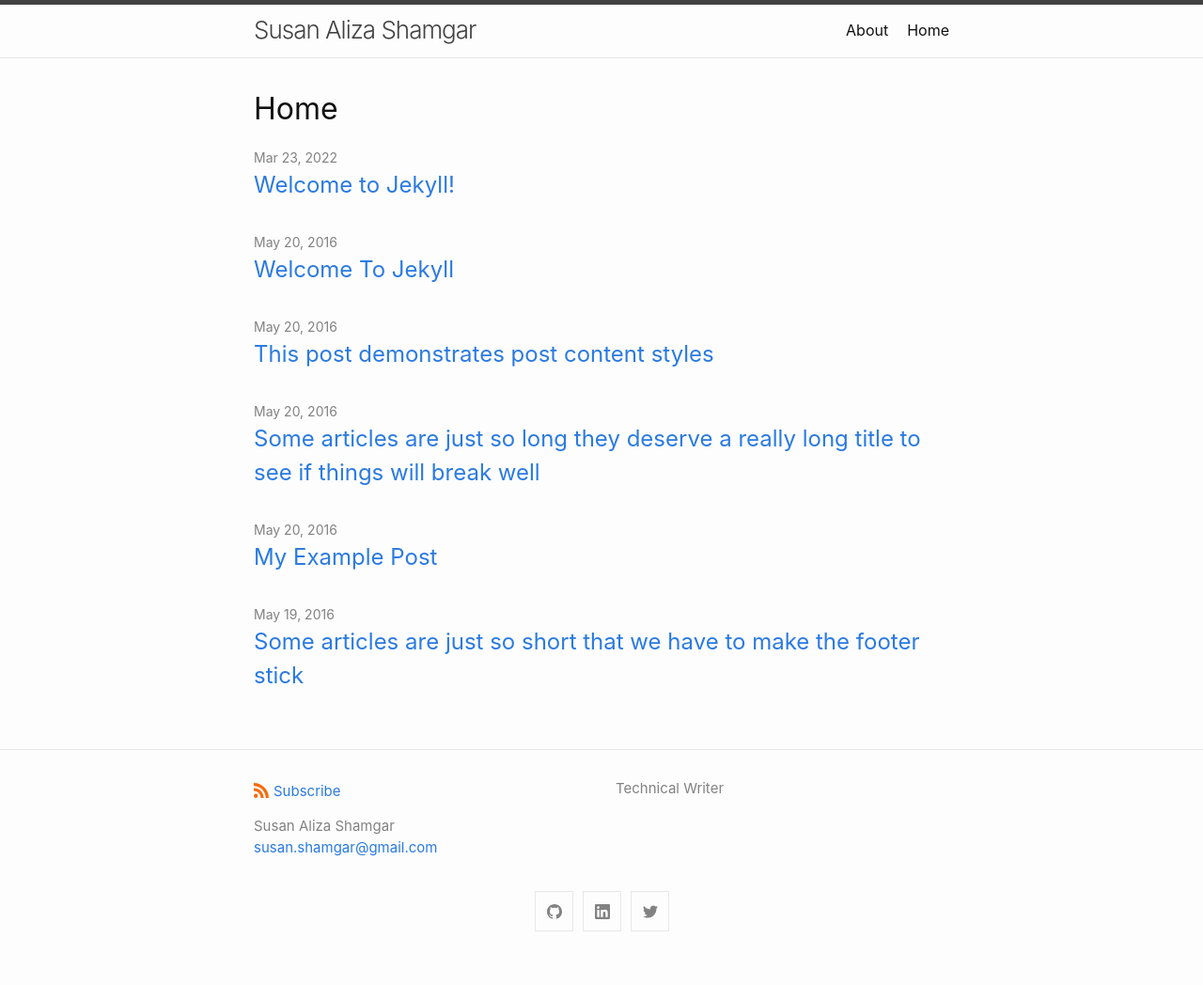
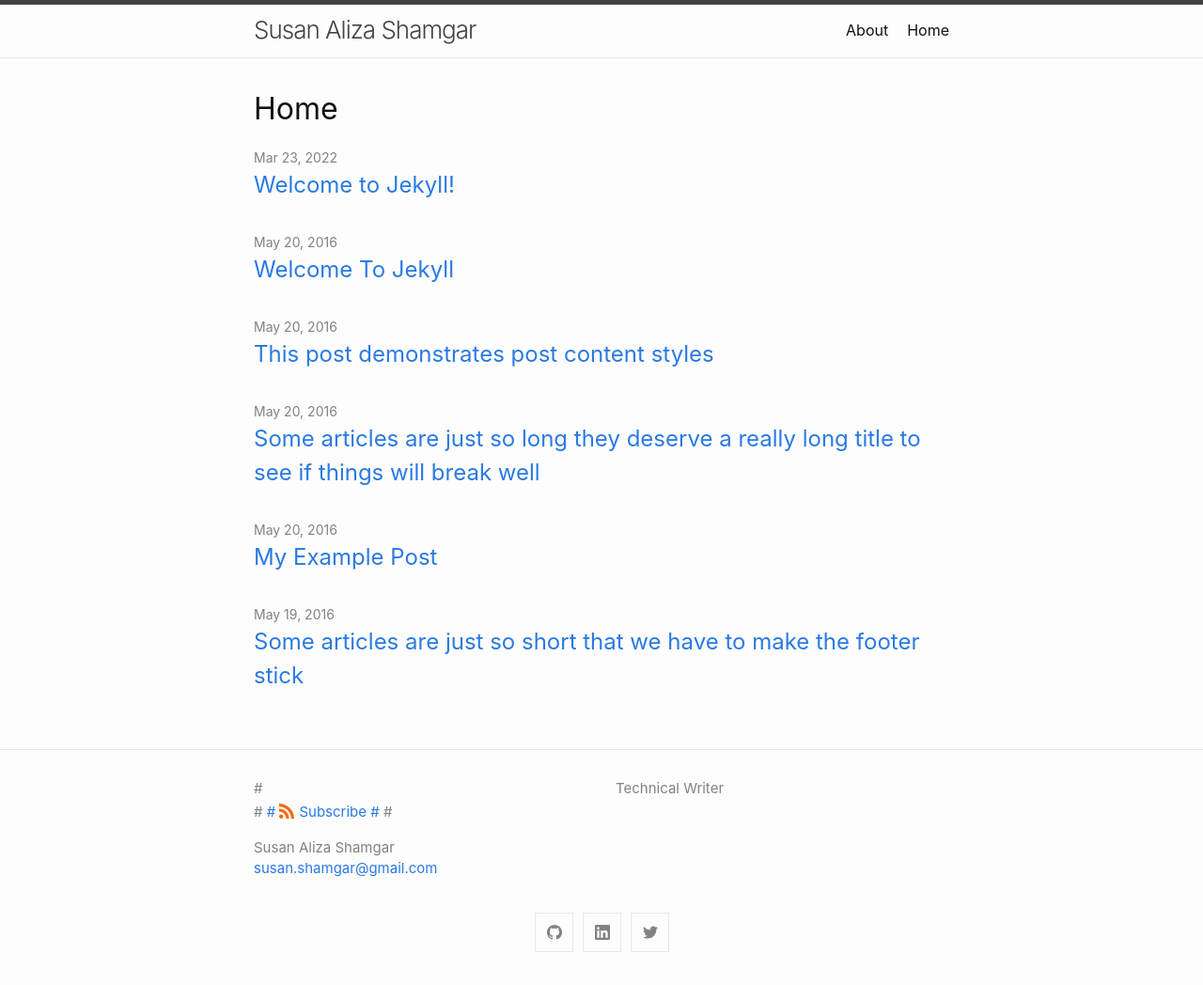
Before and after one commit to susan-shamgar/susan-shamgar.github.io, a Jekyll site: the page built from docs/index.markdown, in a window 1280 px wide. Shown: the whole page at 94% size. Built offline with Jekyll 4.4.1, drawn with Linux system fonts in a browser that asks for light colours; before the commit the page ends 1026 px from its top, so only the background shows below that.

Commit message:
Update footer.html

```diff
--- a/docs/_includes/footer.html
+++ b/docs/_includes/footer.html
@@ -5,13 +5,13 @@
 
     <div class="footer-col-wrapper">
       <div class="footer-col">
-        <p class="feed-subscribe">
-          <a href="{{ 'feed.xml' | relative_url }}">
-            <svg class="svg-icon orange">
-              <use xlink:href="{{ 'assets/minima-social-icons.svg#rss' | relative_url }}"></use>
-            </svg><span>Subscribe</span>
-          </a>
-        </p>
+        #<p class="feed-subscribe">
+          #<a href="{{ 'feed.xml' | relative_url }}">
+           # <svg class="svg-icon orange">
+            #  <use xlink:href="{{ 'assets/minima-social-icons.svg#rss' | relative_url }}"></use>
+           # </svg><span>Subscribe</span>
+         # </a>
+       # </p>
       {%- if site.author %}
         <ul class="contact-list">
           {% if site.author.name -%}
```
